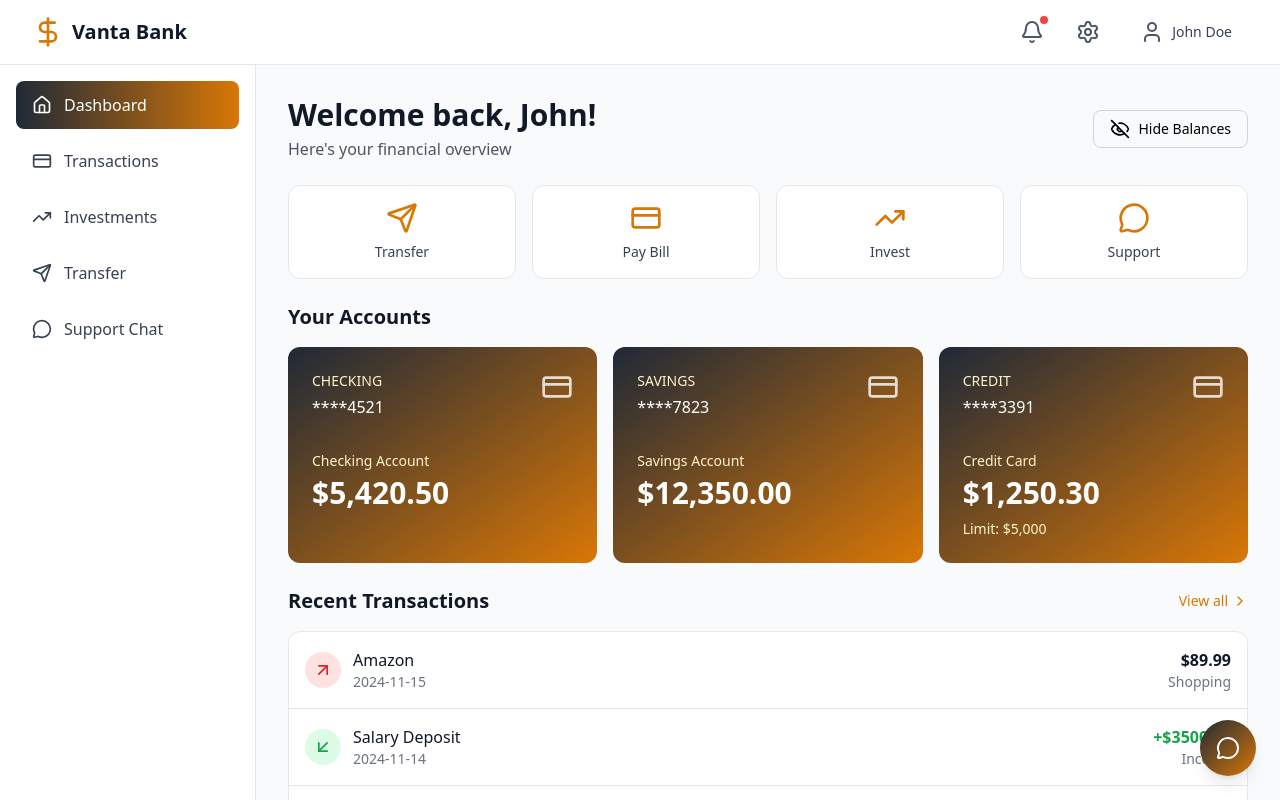
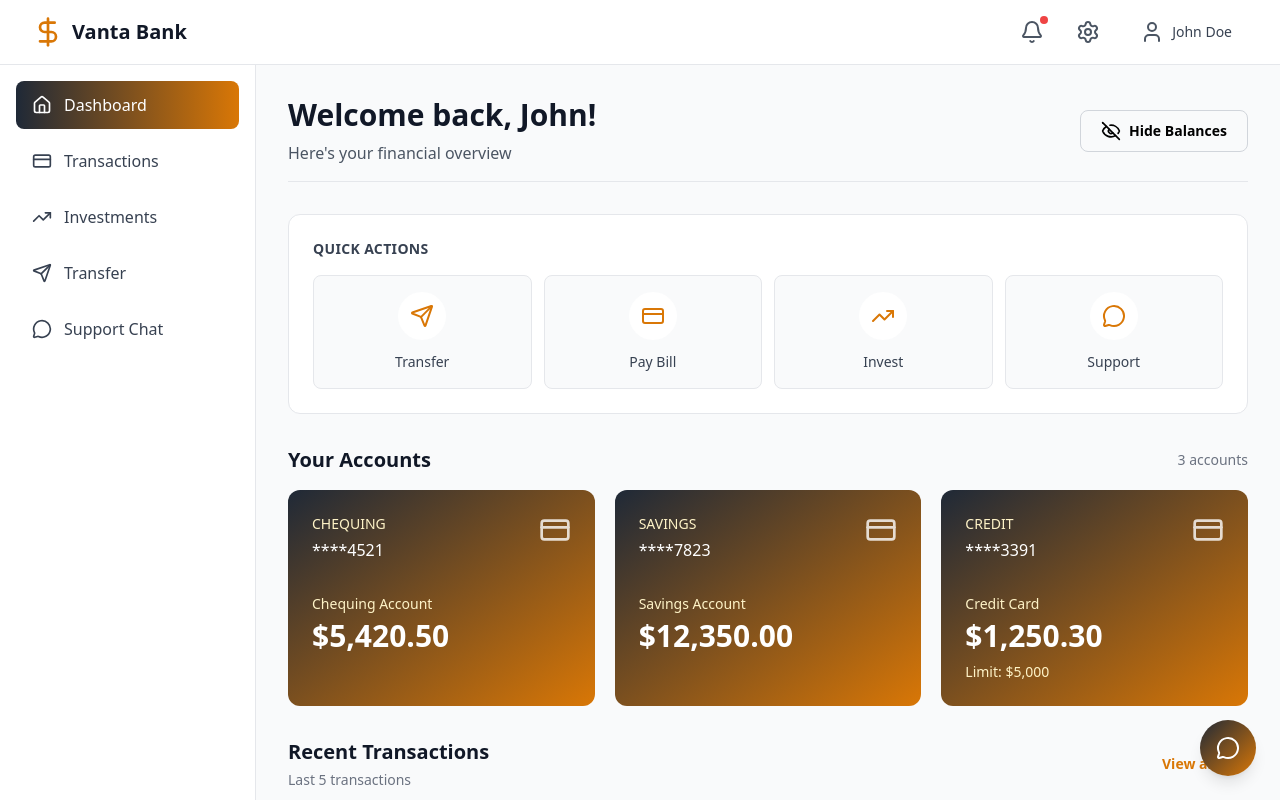
Before and after one commit to kateyang1998/online_banking_group9, a React (Vite) app: page / in a window 1280 px wide. Both pictures are taken after typing "Sample", "Sample123" into the empty fields and a click on the button "Sign In". Shown: the top 800 px of the page. Built offline with nearby package versions, Linux system fonts and the light colour scheme.

Commit message:
fix: fixed layout and design details

```diff
--- a/src/BankingApp.jsx
+++ b/src/BankingApp.jsx
@@ -3,7 +3,7 @@ import { Menu, X, Home, CreditCard, TrendingUp, Send, MessageCircle, User, LogOu
 
 // Mock data
 const mockAccounts = [
-  { id: 1, name: 'Checking Account', type: 'checking', balance: 5420.50, accountNumber: '****4521' },
+  { id: 1, name: 'Chequing Account', type: 'chequing', balance: 5420.50, accountNumber: '****4521' },
   { id: 2, name: 'Savings Account', type: 'savings', balance: 12350.00, accountNumber: '****7823' },
   { id: 3, name: 'Credit Card', type: 'credit', balance: -1250.30, limit: 5000, accountNumber: '****3391' }
 ];
@@ -44,16 +44,16 @@ const mockInvestmentTransactions = [
 ];
 
 const mockTransferHistory = [
-  { id: 1, date: '2024-11-16', from: 'Checking', to: 'Savings', amount: 500.00, status: 'completed' },
-  { id: 2, date: '2024-11-14', from: 'Savings', to: 'Checking', amount: 200.00, status: 'completed' },
-  { id: 3, date: '2024-11-12', from: 'Checking', to: 'Investment', amount: 1000.00, status: 'completed' },
-  { id: 4, date: '2024-11-10', from: 'Savings', to: 'Checking', amount: 300.00, status: 'completed' },
-  { id: 5, date: '2024-11-08', from: 'Checking', to: 'Savings', amount: 750.00, status: 'completed' },
-  { id: 6, date: '2024-11-06', from: 'Checking', to: 'External Account', amount: 450.00, status: 'completed' },
-  { id: 7, date: '2024-11-04', from: 'Savings', to: 'Checking', amount: 600.00, status: 'completed' },
-  { id: 8, date: '2024-11-02', from: 'Checking', to: 'Investment', amount: 2000.00, status: 'completed' },
-  { id: 9, date: '2024-10-30', from: 'Savings', to: 'Checking', amount: 400.00, status: 'completed' },
-  { id: 10, date: '2024-10-28', from: 'Checking', to: 'Savings', amount: 1500.00, status: 'completed' }
+  { id: 1, date: '2024-11-16', from: 'Chequing', to: 'Savings', amount: 500.00, status: 'completed' },
+  { id: 2, date: '2024-11-14', from: 'Savings', to: 'Chequing', amount: 200.00, status: 'completed' },
+  { id: 3, date: '2024-11-12', from: 'Chequing', to: 'Investment', amount: 1000.00, status: 'completed' },
+  { id: 4, date: '2024-11-10', from: 'Savings', to: 'Chequing', amount: 300.00, status: 'completed' },
+  { id: 5, date: '2024-11-08', from: 'Chequing', to: 'Savings', amount: 750.00, status: 'completed' },
+  { id: 6, date: '2024-11-06', from: 'Chequing', to: 'External Account', amount: 450.00, status: 'completed' },
+  { id: 7, date: '2024-11-04', from: 'Savings', to: 'Chequing', amount: 600.00, status: 'completed' },
+  { id: 8, date: '2024-11-02', from: 'Chequing', to: 'Investment', amount: 2000.00, status: 'completed' },
+  { id: 9, date: '2024-10-30', from: 'Savings', to: 'Chequing', amount: 400.00, status: 'completed' },
+  { id: 10, date: '2024-10-28', from: 'Chequing', to: 'Savings', amount: 1500.00, status: 'completed' }
 ];
 
 export default function BankingApp() {
@@ -289,23 +289,25 @@ export default function BankingApp() {
 
   // Dashboard Page
   const Dashboard = () => (
-    <div className="space-y-6">
-      <div className="flex flex-col sm:flex-row sm:items-center sm:justify-between">
+    <div className="space-y-8">
+      <div className="flex flex-col sm:flex-row sm:items-center sm:justify-between pb-4 border-b border-gray-200">
         <div>
           <h1 className="text-2xl sm:text-3xl font-bold text-gray-900">Welcome back, John!</h1>
-          <p className="text-gray-600 mt-1">Here's your financial overview</p>
+          <p className="text-gray-600 mt-2 text-base">Here's your financial overview</p>
         </div>
         <button
           onClick={() => setShowBalance(!showBalance)}
-          className="mt-4 sm:mt-0 flex items-center space-x-2 px-4 py-2 border border-gray-300 rounded-lg hover:bg-gray-50"
+          className="mt-4 sm:mt-0 flex items-center space-x-2 px-5 py-2.5 border border-gray-300 rounded-lg hover:bg-gray-50 hover:border-amber-400 transition"
         >
           {showBalance ? <EyeOff className="w-5 h-5" /> : <Eye className="w-5 h-5" />}
-          <span className="text-sm font-medium">{showBalance ? 'Hide' : 'Show'} Balances</span>
+          <span className="text-sm font-semibold">{showBalance ? 'Hide' : 'Show'} Balances</span>
         </button>
       </div>
 
-      {/* Quick Actions */}
-      <div className="grid grid-cols-2 sm:grid-cols-4 gap-4">
+      {/* Quick Actions - Enhanced Proximity & Grouping */}
+      <div className="bg-white rounded-xl border border-gray-200 p-6">
+        <h3 className="text-sm font-semibold text-gray-700 uppercase tracking-wide mb-4">Quick Actions</h3>
+        <div className="grid grid-cols-2 sm:grid-cols-4 gap-3">
           {[
             { icon: Send, label: 'Transfer', page: 'transfer' },
             { icon: CreditCard, label: 'Pay Bill', page: 'transactions' },
@@ -315,18 +317,24 @@ export default function BankingApp() {
             <button
               key={idx}
               onClick={() => setCurrentPage(action.page)}
-            className="flex flex-col items-center justify-center p-4 bg-white rounded-xl border border-gray-200 hover:border-amber-400 hover:shadow-md transition"
+              className="flex flex-col items-center justify-center p-4 bg-gray-50 rounded-lg border border-gray-200 hover:border-amber-400 hover:bg-amber-50 hover:shadow-md transition group"
             >
-            <action.icon className="w-8 h-8 text-amber-600 mb-2" />
+              <div className="p-3 bg-white rounded-full mb-3 group-hover:bg-amber-100 transition">
+                <action.icon className="w-6 h-6 text-amber-600" />
+              </div>
               <span className="text-sm font-medium text-gray-700">{action.label}</span>
             </button>
           ))}
         </div>
+      </div>
 
       {/* Accounts */}
-      <div>
-        <h2 className="text-xl font-bold text-gray-900 mb-4">Your Accounts</h2>
-        <div className="grid grid-cols-1 md:grid-cols-2 lg:grid-cols-3 gap-4">
+      <div className="space-y-4">
+        <div className="flex items-center justify-between">
+          <h2 className="text-xl font-bold text-gray-900">Your Accounts</h2>
+          <span className="text-sm text-gray-500">{mockAccounts.length} accounts</span>
+        </div>
+        <div className="grid grid-cols-1 md:grid-cols-2 lg:grid-cols-3 gap-5">
           {mockAccounts.map((account) => (
             <div
               key={account.id}
@@ -360,12 +368,15 @@ export default function BankingApp() {
       </div>
 
       {/* Recent Transactions */}
+      <div className="space-y-4">
+        <div className="flex items-center justify-between pb-3 border-b border-gray-200">
           <div>
-        <div className="flex items-center justify-between mb-4">
             <h2 className="text-xl font-bold text-gray-900">Recent Transactions</h2>
+            <p className="text-sm text-gray-500 mt-1">Last 5 transactions</p>
+          </div>
           <button
             onClick={() => setCurrentPage('transactions')}
-            className="text-amber-600 hover:text-amber-800 text-sm font-medium flex items-center"
+            className="text-amber-600 hover:text-amber-800 text-sm font-semibold flex items-center px-3 py-2 rounded-lg hover:bg-amber-50 transition"
           >
             View all
             <ChevronRight className="w-4 h-4 ml-1" />
@@ -374,25 +385,29 @@ export default function BankingApp() {
         <div className="bg-white rounded-xl border border-gray-200 divide-y divide-gray-200">
           {mockTransactions.slice(0, 5).map((transaction) => (
             <div key={transaction.id} className="p-4 hover:bg-gray-50 transition">
-              <div className="flex items-center justify-between">
-                <div className="flex items-center space-x-3">
-                  <div className={`p-2 rounded-full ${transaction.type === 'credit' ? 'bg-green-100' : 'bg-red-100'}`}>
+              <div className="flex items-center justify-between gap-4">
+                <div className="flex items-center space-x-3 flex-1 min-w-0">
+                  <div className={`p-2 rounded-full flex-shrink-0 ${transaction.type === 'credit' ? 'bg-green-100' : 'bg-red-100'}`}>
                     {transaction.type === 'credit' ? (
                       <ArrowDownLeft className="w-5 h-5 text-green-600" />
                     ) : (
                       <ArrowUpRight className="w-5 h-5 text-red-600" />
                     )}
                   </div>
-                  <div>
-                    <p className="font-medium text-gray-900">{transaction.merchant}</p>
+                  <div className="flex-1 min-w-0">
+                    <p className="font-medium text-gray-900 truncate">{transaction.merchant}</p>
+                    <div className="flex items-center gap-2 mt-1">
                       <p className="text-sm text-gray-500">{transaction.date}</p>
+                      <span className="inline-flex items-center px-2 py-0.5 rounded-full text-xs font-medium bg-gray-100 text-gray-600">
+                        {transaction.category}
+                      </span>
                     </div>
                   </div>
-                <div className="text-right">
-                  <p className={`font-semibold ${transaction.type === 'credit' ? 'text-green-600' : 'text-gray-900'}`}>
+                </div>
+                <div className="text-right flex-shrink-0">
+                  <p className={`font-semibold text-lg ${transaction.type === 'credit' ? 'text-green-600' : 'text-gray-900'}`}>
                     {transaction.type === 'credit' ? '+' : ''}${Math.abs(transaction.amount).toFixed(2)}
                   </p>
-                  <p className="text-sm text-gray-500">{transaction.category}</p>
                 </div>
               </div>
             </div>
@@ -416,10 +431,10 @@ export default function BankingApp() {
     });
 
     return (
-      <div className="space-y-6">
-        <div>
+      <div className="space-y-8">
+        <div className="pb-4 border-b border-gray-200">
           <h1 className="text-2xl sm:text-3xl font-bold text-gray-900">Transactions</h1>
-          <p className="text-gray-600 mt-1">{selectedAccount.name}</p>
+          <p className="text-gray-600 mt-2 text-base">{selectedAccount.name}</p>
         </div>
 
         {/* Account Selector */}
@@ -439,9 +454,15 @@ export default function BankingApp() {
           ))}
         </div>
 
-        {/* Filters */}
-        <div className="bg-white rounded-xl border border-gray-200 p-4">
+        {/* Filters - Enhanced Common Region */}
+        <div className="bg-white rounded-xl border border-gray-200 p-5">
+          <div className="flex items-center justify-between mb-4">
+            <h3 className="text-sm font-semibold text-gray-700 uppercase tracking-wide">Filter & Search</h3>
+            <span className="text-xs text-gray-500">{filteredTransactions.length} results</span>
+          </div>
           <div className="grid grid-cols-1 md:grid-cols-2 gap-4">
+            <div className="bg-gray-50 rounded-lg p-3 border border-gray-200">
+              <label className="block text-xs font-medium text-gray-600 mb-2">Search by Merchant</label>
               <div className="relative">
                 <Search className="absolute left-3 top-1/2 -translate-y-1/2 w-5 h-5 text-gray-400" />
                 <input
@@ -449,13 +470,16 @@ export default function BankingApp() {
                   placeholder="Search transactions..."
                   value={searchTerm}
                   onChange={(e) => setSearchTerm(e.target.value)}
-                className="w-full pl-10 pr-4 py-2 border border-gray-300 rounded-lg focus:ring-2 focus:ring-amber-500 focus:border-transparent"
+                  className="w-full pl-10 pr-4 py-2 border border-gray-300 bg-white rounded-lg focus:ring-2 focus:ring-amber-500 focus:border-transparent"
                 />
               </div>
+            </div>
+            <div className="bg-gray-50 rounded-lg p-3 border border-gray-200">
+              <label className="block text-xs font-medium text-gray-600 mb-2">Filter by Category</label>
               <select
                 value={filterCategory}
                 onChange={(e) => setFilterCategory(e.target.value)}
-              className="w-full px-4 py-2 border border-gray-300 rounded-lg focus:ring-2 focus:ring-amber-500 focus:border-transparent"
+                className="w-full px-4 py-2 border border-gray-300 bg-white rounded-lg focus:ring-2 focus:ring-amber-500 focus:border-transparent"
               >
                 {categories.map((cat) => (
                   <option key={cat} value={cat}>
@@ -463,6 +487,7 @@ export default function BankingApp() {
                   </option>
                 ))}
               </select>
+            </div>
           </div>
         </div>
 
@@ -510,10 +535,10 @@ export default function BankingApp() {
     const totalValue = mockInvestments.reduce((sum, inv) => sum + inv.value, 0);
 
     return (
-      <div className="space-y-6">
-        <div>
+      <div className="space-y-8">
+        <div className="pb-4 border-b border-gray-200">
           <h1 className="text-2xl sm:text-3xl font-bold text-gray-900">Investments</h1>
-          <p className="text-gray-600 mt-1">Track your portfolio performance</p>
+          <p className="text-gray-600 mt-2 text-base">Track your portfolio performance</p>
         </div>
 
         {/* Portfolio Summary */}
@@ -644,10 +669,10 @@ export default function BankingApp() {
     const toAccount = mockAccounts.find(a => a.id === transferForm.to);
 
     return (
-      <div className="space-y-6">
-        <div>
+      <div className="space-y-8">
+        <div className="pb-4 border-b border-gray-200">
           <h1 className="text-2xl sm:text-3xl font-bold text-gray-900">Transfer Funds</h1>
-          <p className="text-gray-600 mt-1">Move money between your accounts</p>
+          <p className="text-gray-600 mt-2 text-base">Move money between your accounts</p>
         </div>
 
         {transferSuccess && (
@@ -665,20 +690,21 @@ export default function BankingApp() {
         )}
 
         <div className="grid grid-cols-1 lg:grid-cols-2 gap-6">
-          {/* Transfer Form */}
+          {/* Transfer Form - Enhanced Visual Flow & Continuity */}
           <div className="bg-white rounded-xl border border-gray-200 p-6">
             <h2 className="text-lg font-bold text-gray-900 mb-6">New Transfer</h2>
 
             <form onSubmit={handleTransfer} className="space-y-6">
-              <div>
-                <label htmlFor="from-account" className="block text-sm font-medium text-gray-700 mb-2">
+              {/* From Account Section */}
+              <div className="bg-gray-50 rounded-lg p-4 border border-gray-200">
+                <label htmlFor="from-account" className="block text-sm font-semibold text-gray-700 mb-3">
                   From Account
                 </label>
                 <select
                   id="from-account"
                   value={transferForm.from}
                   onChange={(e) => setTransferForm({ ...transferForm, from: parseInt(e.target.value) })}
-                  className="w-full px-4 py-3 border border-gray-300 rounded-lg focus:ring-2 focus:ring-amber-500 focus:border-transparent"
+                  className="w-full px-4 py-3 border border-gray-300 bg-white rounded-lg focus:ring-2 focus:ring-amber-500 focus:border-transparent"
                 >
                   {mockAccounts.map((account) => (
                     <option key={account.id} value={account.id}>
@@ -688,21 +714,26 @@ export default function BankingApp() {
                 </select>
               </div>
 
-              <div className="flex justify-center">
-                <div className="p-2 bg-gray-100 rounded-full">
-                  <ArrowDownLeft className="w-6 h-6 text-gray-600" />
+              {/* Visual Flow Indicator */}
+              <div className="flex justify-center relative">
+                <div className="absolute inset-0 flex items-center justify-center">
+                  <div className="w-0.5 h-full bg-gradient-to-b from-gray-200 via-amber-400 to-gray-200"></div>
+                </div>
+                <div className="relative p-3 bg-gradient-to-br from-gray-800 to-amber-600 rounded-full shadow-lg z-10">
+                  <ArrowDownLeft className="w-6 h-6 text-white" />
                 </div>
               </div>
 
-              <div>
-                <label htmlFor="to-account" className="block text-sm font-medium text-gray-700 mb-2">
+              {/* To Account Section */}
+              <div className="bg-gray-50 rounded-lg p-4 border border-gray-200">
+                <label htmlFor="to-account" className="block text-sm font-semibold text-gray-700 mb-3">
                   To Account
                 </label>
                 <select
                   id="to-account"
                   value={transferForm.to}
                   onChange={(e) => setTransferForm({ ...transferForm, to: parseInt(e.target.value) })}
-                  className="w-full px-4 py-3 border border-gray-300 rounded-lg focus:ring-2 focus:ring-amber-500 focus:border-transparent"
+                  className="w-full px-4 py-3 border border-gray-300 bg-white rounded-lg focus:ring-2 focus:ring-amber-500 focus:border-transparent"
                 >
                   {mockAccounts.filter(a => a.id !== transferForm.from).map((account) => (
                     <option key={account.id} value={account.id}>
@@ -712,12 +743,13 @@ export default function BankingApp() {
                 </select>
               </div>
 
-              <div>
-                <label htmlFor="amount" className="block text-sm font-medium text-gray-700 mb-2">
-                  Amount
+              {/* Amount Section */}
+              <div className="bg-amber-50 rounded-lg p-4 border border-amber-200">
+                <label htmlFor="amount" className="block text-sm font-semibold text-gray-700 mb-3">
+                  Transfer Amount
                 </label>
                 <div className="relative">
-                  <span className="absolute left-4 top-1/2 -translate-y-1/2 text-gray-500 text-lg">$</span>
+                  <span className="absolute left-4 top-1/2 -translate-y-1/2 text-gray-500 text-lg font-semibold">$</span>
                   <input
                     id="amount"
                     type="number"
@@ -725,25 +757,27 @@ export default function BankingApp() {
                     min="0.01"
                     value={transferForm.amount}
                     onChange={(e) => setTransferForm({ ...transferForm, amount: e.target.value })}
-                    className="w-full pl-8 pr-4 py-3 border border-gray-300 rounded-lg focus:ring-2 focus:ring-amber-500 focus:border-transparent text-lg"
+                    className="w-full pl-8 pr-4 py-3 border border-gray-300 bg-white rounded-lg focus:ring-2 focus:ring-amber-500 focus:border-transparent text-lg font-semibold"
                     placeholder="0.00"
                     required
                   />
                 </div>
               </div>
 
-              <div className="bg-gray-50 rounded-lg p-4 space-y-2">
+              {/* Summary Section */}
+              <div className="bg-gradient-to-br from-gray-50 to-amber-50 rounded-lg p-5 border border-gray-200 space-y-3">
+                <h3 className="text-sm font-semibold text-gray-700 mb-3">Transfer Summary</h3>
                 <div className="flex justify-between text-sm">
                   <span className="text-gray-600">From</span>
-                  <span className="font-medium text-gray-900">{fromAccount?.name}</span>
+                  <span className="font-semibold text-gray-900">{fromAccount?.name}</span>
                 </div>
                 <div className="flex justify-between text-sm">
                   <span className="text-gray-600">To</span>
-                  <span className="font-medium text-gray-900">{toAccount?.name}</span>
+                  <span className="font-semibold text-gray-900">{toAccount?.name}</span>
                 </div>
-                <div className="flex justify-between text-sm pt-2 border-t border-gray-200">
-                  <span className="text-gray-600">Transfer Amount</span>
-                  <span className="font-bold text-gray-900">
+                <div className="flex justify-between pt-3 border-t border-gray-300">
+                  <span className="text-gray-700 font-semibold">Transfer Amount</span>
+                  <span className="font-bold text-xl text-gray-900">
                     ${transferForm.amount || '0.00'}
                   </span>
                 </div>
@@ -751,7 +785,7 @@ export default function BankingApp() {
 
               <button
                 type="submit"
-                className="w-full bg-gradient-to-r from-gray-800 to-amber-600 text-white py-3 rounded-lg font-semibold hover:from-gray-700 hover:to-amber-500 transition focus:ring-4 focus:ring-amber-300"
+                className="w-full bg-gradient-to-r from-gray-800 to-amber-600 text-white py-4 rounded-lg font-semibold hover:from-gray-700 hover:to-amber-500 transition focus:ring-4 focus:ring-amber-300 shadow-lg"
               >
                 Complete Transfer
               </button>
@@ -808,7 +842,7 @@ export default function BankingApp() {
         const lowerInput = userMessage.toLowerCase();
 
         if (lowerInput.includes('balance') || lowerInput.includes('account')) {
-          response = 'Your current checking account balance is $5,420.50. Would you like to know about your other accounts?';
+          response = 'Your current chequing account balance is $5,420.50. Would you like to know about your other accounts?';
         } else if (lowerInput.includes('transfer')) {
           response = 'I can help you with transfers. You can transfer funds between your accounts using the Transfer page. Would you like me to guide you through it?';
         } else if (lowerInput.includes('transaction') || lowerInput.includes('payment')) {
@@ -831,10 +865,10 @@ export default function BankingApp() {
     ];
 
     return (
-      <div className="space-y-6">
-        <div>
+      <div className="space-y-8">
+        <div className="pb-4 border-b border-gray-200">
           <h1 className="text-2xl sm:text-3xl font-bold text-gray-900">Virtual Assistant</h1>
-          <p className="text-gray-600 mt-1">Get help with your banking needs</p>
+          <p className="text-gray-600 mt-2 text-base">Get help with your banking needs</p>
         </div>
 
         <div className="bg-white rounded-xl border border-gray-200 flex flex-col" style={{ height: 'calc(100vh - 300px)', minHeight: '500px' }}>
@@ -916,9 +950,9 @@ export default function BankingApp() {
       </div>
 
       {/* Floating Chat Button */}
-      {currentPage !== 'chat' && !chatOpen && (
+      {currentPage !== 'chat' && (
         <button
-          onClick={() => setChatOpen(true)}
+          onClick={() => setCurrentPage('chat')}
           className="fixed bottom-6 right-6 p-4 bg-gradient-to-br from-gray-800 to-amber-600 text-white rounded-full shadow-lg hover:from-gray-700 hover:to-amber-500 transition focus:ring-4 focus:ring-amber-300 z-50"
           aria-label="Open chat"
         >
```
Also changed, not shown: 4 other files (tests, documents, lock files or other folders). Lines whose indentation alone changed are shown as unchanged.
